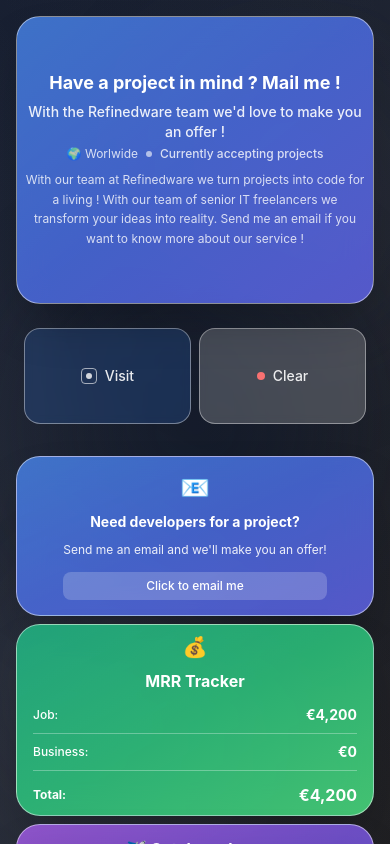
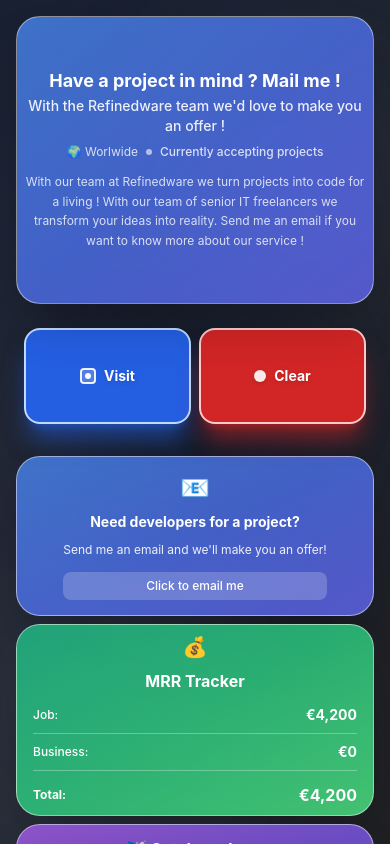
Before and after one commit to bapierre/personnalWebsite, a Next.js app: page / in a window 390 px wide. Both pictures are taken after a click on the element 194 px from the left and 536 px from the top of the page. Shown: the top 844 px of the page. Built offline with nearby package versions, Linux system fonts and the light colour scheme.

Commit message:
Fixed Iphone UI readability

```diff
--- a/src/app/page.tsx
+++ b/src/app/page.tsx
@@ -353,12 +353,8 @@
         <div className="sticky top-80 z-10 h-24 mx-4 mb-4 mt-2">
           {currentTapHover ? (
             // Split buttons when content is selected
-            <div className="h-full flex gap-2 mx-2">
-              {/* Visit Button */}
-              <div
-                className="flex-1 backdrop-blur-sm border border-white/40 rounded-2xl flex items-center justify-center transition-all duration-300 cursor-pointer bg-blue-500/20 hover:bg-blue-500/30"
-                onClick={() => {
-                  // Get the URL based on the selected card
+            (() => {
+              // Define which cards have visitable URLs
               const urls = {
                 'mail': 'mailto:baptiste@refinedware.com?subject=IT%20Project%20Inquiry&body=Hi%20Baptiste%2C%0A%0AI%20have%20an%20IT%20project%20and%20would%20like%20to%20discuss%20working%20with%20you.%0A%0A',
                 'curify': 'https://curify.app',
@@ -371,35 +367,48 @@
                 'linkedin': 'https://linkedin.com/in/baptistepierre',
                 'github': 'https://github.com/bapierre'
               }
-                  const url = urls[currentTapHover as keyof typeof urls]
-                  if (url) {
-                    window.open(url, '_blank')
+
+              const currentUrl = urls[currentTapHover as keyof typeof urls]
+              const hasVisitableUrl = !!currentUrl
+
+              return (
+                <div className="h-full flex gap-2 mx-2">
+                  {/* Visit Button - only show if there's a URL to visit */}
+                  {hasVisitableUrl && (
+                    <div
+                      className={`${hasVisitableUrl && !currentUrl ? 'flex-1' : hasVisitableUrl ? 'flex-1' : 'hidden'} backdrop-blur-md bg-blue-600/95 border-2 border-blue-200 rounded-2xl flex items-center justify-center transition-all duration-300 cursor-pointer hover:bg-blue-700/95 hover:border-blue-100 shadow-xl shadow-blue-600/50`}
+                      onClick={() => {
+                        if (currentUrl) {
+                          window.open(currentUrl, '_blank')
                         }
                       }}
                     >
                       <div className="flex items-center gap-2 px-3">
-                  <div className="w-4 h-4 border border-white/60 rounded flex items-center justify-center">
-                    <div className="w-1.5 h-1.5 bg-white/80 rounded-full"></div>
+                        <div className="w-4 h-4 border-2 border-white/90 rounded flex items-center justify-center bg-white/20">
+                          <div className="w-1.5 h-1.5 bg-white rounded-full"></div>
                         </div>
-                  <p className="text-white/90 text-sm font-medium">
+                        <p className="text-white text-sm font-bold drop-shadow">
                           Visit
                         </p>
                       </div>
                     </div>
+                  )}
 
-              {/* Clear Button */}
+                  {/* Clear Button - takes full width if no visit button */}
                   <div
-                className="flex-1 backdrop-blur-sm border border-white/40 rounded-2xl flex items-center justify-center transition-all duration-300 cursor-pointer bg-white/20 hover:bg-white/25"
+                    className={`${hasVisitableUrl ? 'flex-1' : 'w-full'} backdrop-blur-md bg-red-600/95 border-2 border-red-200 rounded-2xl flex items-center justify-center transition-all duration-300 cursor-pointer hover:bg-red-700/95 hover:border-red-100 shadow-xl shadow-red-600/50`}
                     onClick={clearSelection}
                   >
                     <div className="flex items-center gap-2 px-3">
-                  <div className="w-2 h-2 bg-red-400 rounded-full"></div>
-                  <p className="text-white/90 text-sm font-medium">
+                      <div className="w-3 h-3 bg-white/90 rounded-full drop-shadow"></div>
+                      <p className="text-white text-sm font-bold drop-shadow">
                         Clear
                       </p>
                     </div>
                   </div>
                 </div>
+              )
+            })()
           ) : (
             // Default state - single instruction bar
             <div className="h-full backdrop-blur-sm border rounded-2xl flex items-center justify-center transition-all duration-300 mx-2 bg-white/10 border-white/20 border-dashed">
--- a/src/components/bento/DynamicHeroCard.tsx
+++ b/src/components/bento/DynamicHeroCard.tsx
@@ -199,7 +199,52 @@
       {/* Inner glass reflection */}
       <div className="absolute inset-0 bg-gradient-to-br from-white/20 via-transparent to-transparent opacity-30 rounded-3xl pointer-events-none group-hover:opacity-40 transition-opacity duration-700 ease-in-out"></div>
 
-      <div className="relative z-10 flex items-center gap-3 sm:gap-6 w-full">
+      {/* Mobile Layout: Image top-left, title/subtitle beside it, paragraph below */}
+      <div className="relative z-10 w-full md:hidden">
+        {/* Top section: Image + Title/Subtitle */}
+        <div className={`flex items-start gap-3 mb-3 transition-all duration-500 ${showPicture ? '' : 'justify-center'}`}>
+          {showPicture && (
+            <div className="flex-shrink-0 transition-all duration-500">
+              <div className="relative">
+                <img
+                  src="/assets/me.png?v=4"
+                  alt="Baptiste Pierre"
+                  className="w-16 h-16 object-cover rounded-xl shadow-xl ring-2 ring-white/30"
+                  style={{ objectPosition: 'center 20%' }}
+                />
+                <div className="absolute -bottom-1 -right-1 w-3 h-3 bg-green-500 rounded-full border-2 border-white shadow-lg"></div>
+              </div>
+            </div>
+          )}
+
+          {/* Title and subtitle container */}
+          <div className={`flex-1 transition-all duration-500 ${showPicture ? 'text-left' : 'text-center'} ${currentHover ? 'text-white' : 'text-gray-900'}`}>
+            <h1 className={`text-lg font-bold mb-1 leading-tight transition-all duration-500 ${currentHover ? 'text-white' : 'bg-gradient-to-r from-gray-900 to-gray-700 bg-clip-text text-transparent'}`}>
+              {content.title}
+            </h1>
+
+            <p className={`text-sm mb-2 font-medium transition-all duration-500 ${currentHover ? 'text-white/90' : 'text-gray-700'}`}>
+              {content.subtitle}
+            </p>
+
+            <div className={`flex items-center gap-2 transition-all duration-500 ${showPicture ? 'justify-start' : 'justify-center'}`}>
+              <span className={`text-xs transition-all duration-500 ${currentHover ? 'text-white/80' : 'text-gray-500'}`}>{content.location}</span>
+              <span className={`w-1.5 h-1.5 rounded-full transition-all duration-500 ${currentHover ? 'bg-white/60' : 'bg-gray-400'}`}></span>
+              <span className={`text-xs font-medium transition-all duration-500 ${currentHover ? 'text-white/80' : 'text-gray-500'}`}>{content.status}</span>
+            </div>
+          </div>
+        </div>
+
+        {/* Bottom section: Full-width description */}
+        <div className={`transition-all duration-500 ${showPicture ? 'text-left' : 'text-center'} ${currentHover ? 'text-white' : 'text-gray-900'}`}>
+          <p className={`text-xs leading-relaxed transition-all duration-500 ${currentHover ? 'text-white/80' : 'text-gray-600'}`}>
+            {content.description}
+          </p>
+        </div>
+      </div>
+
+      {/* Desktop/Tablet Layout: Side-by-side */}
+      <div className="relative z-10 hidden md:flex items-center gap-3 sm:gap-6 w-full">
         {/* Profile Picture - conditionally rendered */}
         {showPicture && (
           <div className={`flex-shrink-0 transition-all duration-500 ${showPicture ? 'opacity-100 translate-x-0' : 'opacity-0 -translate-x-8'}`}>
@@ -207,9 +252,9 @@
               <img
                 src="/assets/me.png?v=4"
                 alt="Baptiste Pierre"
-                className="w-32 h-32 sm:w-40 sm:h-40 md:w-36 md:h-36 lg:w-60 lg:h-60 xl:w-72 xl:h-72 object-cover rounded-2xl sm:rounded-3xl shadow-xl ring-2 sm:ring-4 ring-white/30"
+                className="w-36 h-36 lg:w-60 lg:h-60 xl:w-72 xl:h-72 object-cover rounded-2xl sm:rounded-3xl shadow-xl ring-2 sm:ring-4 ring-white/30"
               />
-              <div className="absolute -bottom-1.5 -right-1.5 sm:-bottom-2 sm:-right-2 md:-bottom-2.5 md:-right-2.5 lg:-bottom-3 lg:-right-3 w-4 h-4 sm:w-5 sm:h-5 md:w-6 md:h-6 lg:w-8 lg:h-8 bg-green-500 rounded-full border-2 sm:border-2 md:border-3 border-white shadow-lg"></div>
+              <div className="absolute -bottom-2.5 -right-2.5 lg:-bottom-3 lg:-right-3 w-6 h-6 lg:w-8 lg:h-8 bg-green-500 rounded-full border-2 md:border-3 border-white shadow-lg"></div>
             </div>
           </div>
         )}
```
Lines whose indentation alone changed are shown as unchanged.
